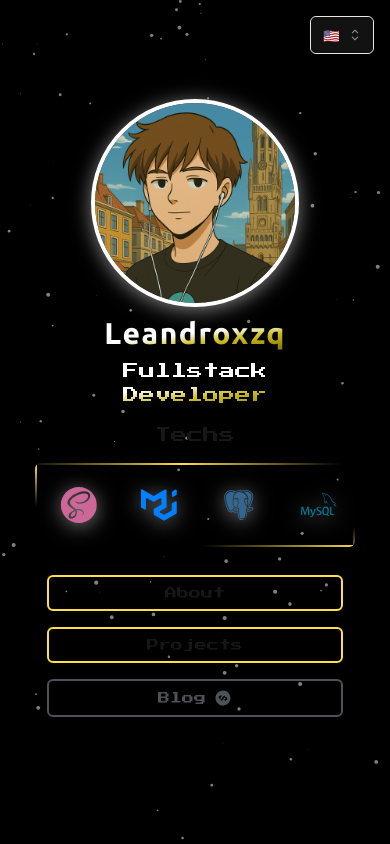
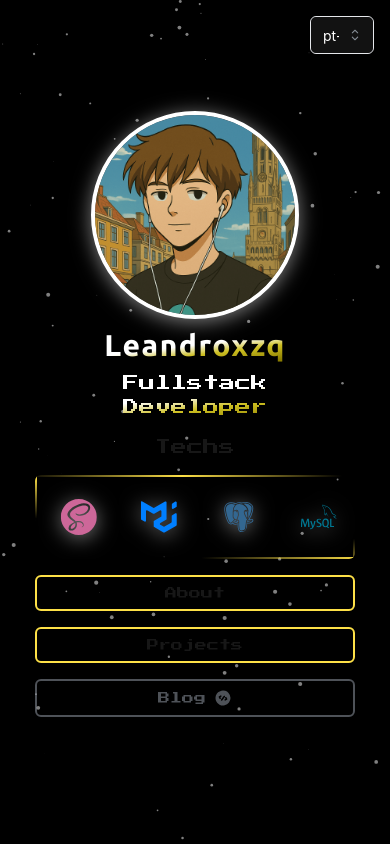
Before and after one commit to leandroxzq/leandroxzq.github.io, a Next.js app: page / in a window 390 px wide. Built offline with nearby package versions, Linux system fonts and the light colour scheme.

Commit message:
ajusting select

```diff
--- a/src/components/ButtonLanguague.tsx
+++ b/src/components/ButtonLanguague.tsx
@@ -42,11 +42,12 @@ export default function ButtonLanguage() {
           if (value) changeLanguage(value)
         }}
         data={[
-          { value: 'en', label: isDesktop ? 'English' : '🇺🇸' },
-          { value: 'pt', label: isDesktop ? 'Português' : '🇧🇷' },
+          { value: 'en', label: isDesktop ? 'English' : 'pt-br 🇺🇸' },
+          { value: 'pt', label: isDesktop ? 'Português' : 'en 🇧🇷' },
         ]}
         withCheckIcon={isDesktop ? true : false}
         checkIconPosition="right"
+        aria-label="Select language"
         className={isDesktop ? 'absolute w-36' : 'absolute right-4 top-4 w-16'}
       />
     </motion.div>
--- a/src/components/Nav.tsx
+++ b/src/components/Nav.tsx
@@ -35,8 +35,8 @@ export default function Nav({
 
   return (
     <nav
-      className={`${pressStart2P.className} flex max-w-3xl flex-row items-center gap-4 px-3 py-3 sm:flex-col ${
-        isindex ? 'w-full flex-col' : 'w-full flex-row lg:w-2/12'
+      className={`${pressStart2P.className} flex max-w-3xl flex-row items-center gap-4 sm:flex-col ${
+        isindex ? 'w-full flex-col' : 'w-full flex-row py-3 lg:w-2/12'
       }`}
     >
       {showBackButton && showPathname && (
```
